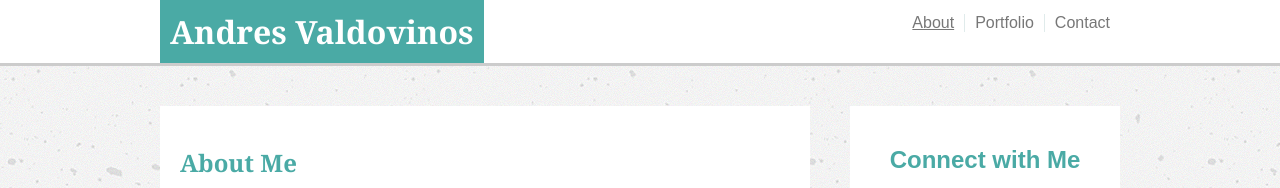
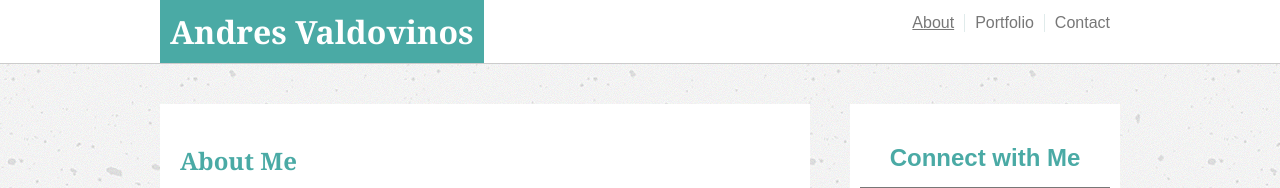
Before and after one commit to ThatOneAndres/Responsive-Portfolio, a plain HTML site: page index.html in a window 1280 px wide. Shown: the top 188 px of the page. Drawn offline with Linux system fonts and the light colour scheme.

Commit message:
something

```diff
--- a/assets/css/style.css
+++ b/assets/css/style.css
@@ -42,7 +42,7 @@ a{
 }
 .header{
 	background-color: #ffffff;
-	border-bottom: solid;
+	border-bottom: solid 1px;
 	border-bottom-color: #cccccc;
 	overflow: auto;
 
```
